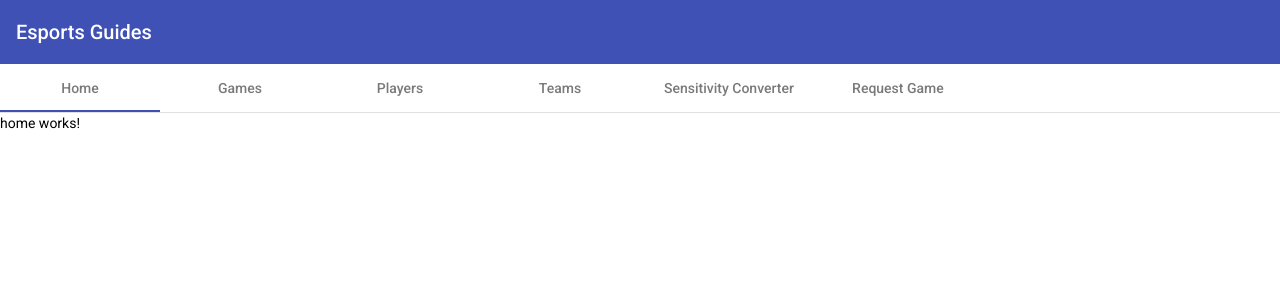
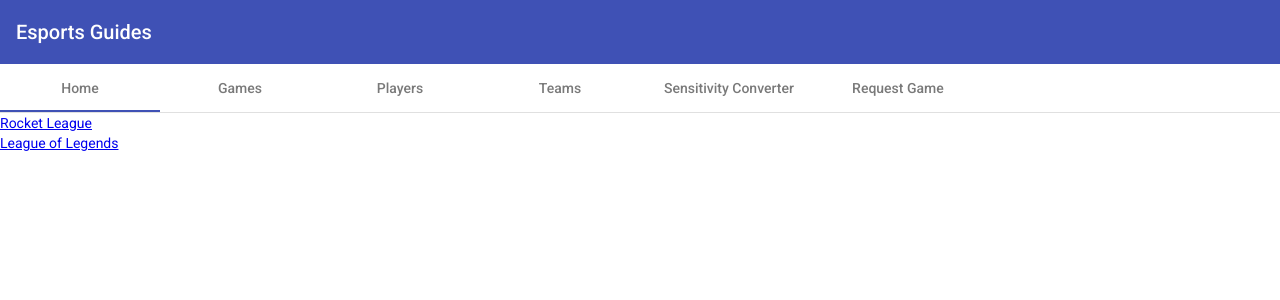
Before and after one commit to arod0719/esports-guides, an Angular app in the folder esports-guides/: page / in a window 1280 px wide. Shown: the top 300 px of the page. Built offline with nearby package versions, Linux system fonts and the light colour scheme.

Commit message:
Added Dynamic Routing for Games and Teams

```diff
--- a/esports-guides/src/app/app-routing.module.ts
+++ b/esports-guides/src/app/app-routing.module.ts
@@ -10,9 +10,9 @@ import { AddGameComponent } from './add-game/add-game.component';
 
 const routes: Routes = [
     {path: '', component: HomeComponent},
-    {path: 'game', component: GameComponent},
+    {path: 'game/:gameId', component: GameComponent},
     {path: 'player/:playerId', component: PlayerComponent},
-    {path: 'teams', component: TeamsComponent},
+    {path: 'team/:teamId', component: TeamsComponent},
     {path: 'convert', component: SenseConverterComponent},
     {path: 'request', component: AddGameComponent}
 ];
--- a/esports-guides/src/app/game/game.component.ts
+++ b/esports-guides/src/app/game/game.component.ts
@@ -1,5 +1,6 @@
 import { Component, OnInit } from '@angular/core';
-import { Player } from '../player/player.model';
+import { ActivatedRoute } from '@angular/router';
+import { Game, gameList } from '../game/game.model';
 
 @Component({
   selector: 'app-game',
@@ -8,23 +9,24 @@ import { Player } from '../player/player.model';
 })
 export class GameComponent implements OnInit {
 
-  players: Player[] = [
+  game: Game | undefined;
+
+
+  /*players: Player[] = [
     new Player("KarmaJuney", "Rocket League", "DePaul University", "Korsair", "Korsair", "HyperXCloud", "HP OMEN", "4.0"),
     new Player("Lovelace", "Rocket League", "DePaul University", "Korsair", "Korsair", "HyperXCloud", "HP OMEN", "7.0"),
     new Player("Vengeancex3", "Rocket League", "DePaul University", "Logitech", "Royal Kludge", "HyperXCloud", "HP OMEN", "5.0")
-  ];
+  ];*/
 
-  constructor() { }
+  constructor(
+    private route: ActivatedRoute,
+  ) { }
 
   ngOnInit(): void {
+    const routeParams = this.route.snapshot.paramMap;
+    const gameIdFromRoute = routeParams.get('gameId');
+
+    this.game = gameList.find(game => game.name === gameIdFromRoute);
   }
 
 }
-
-var players: Player[] = [
-  new Player("KarmaJuney", "Rocket League", "DePaul University", "Korsair", "Korsair", "HyperXCloud", "HP OMEN", "4.0"),
-  new Player("Lovelace", "Rocket League", "DePaul University", "Korsair", "Korsair", "HyperXCloud", "HP OMEN", "7.0"),
-  new Player("Vengeancex3", "Rocket League", "DePaul University", "Logitech", "Royal Kludge", "HyperXCloud", "HP OMEN", "5.0")
-];
-
-export { players }
--- /dev/null
+++ b/esports-guides/src/app/game/game.model.ts
@@ -0,0 +1,45 @@
+import { Team } from '../teams/team.model';
+import { Player } from '../player/player.model';
+export class Game {
+  name: string;
+  description: string;
+  teams: Team[];
+
+  constructor(name: string, description: string, teams: Team[]) {
+    this.name = name;
+    this.description = description;
+    this.teams = teams;
+  }
+}
+
+export var gameList: Game[] = [
+  new Game("Rocket League", "This is rocket league. I guess some people still play this competitively...",
+    [
+      new Team("DePaul University",
+        [
+          new Player("KarmaJuney", "Rocket League", "DePaul University", "Korsair", "Korsair", "HyperXCloud", "HP OMEN", "4.0"),
+          new Player("Lovelace", "Rocket League", "DePaul University", "Korsair", "Korsair", "HyperXCloud", "HP OMEN", "7.0"),
+          new Player("Vengeancex3", "Rocket League", "DePaul University", "Logitech", "Royal Kludge", "HyperXCloud", "HP OMEN", "5.0")
+        ],
+        "NA"),
+      new Team("Cloud9",
+        [
+          new Player("KarmaJuney", "Rocket League", "DePaul University", "Korsair", "Korsair", "HyperXCloud", "HP OMEN", "4.0"),
+          new Player("Lovelace", "Rocket League", "DePaul University", "Korsair", "Korsair", "HyperXCloud", "HP OMEN", "7.0"),
+          new Player("Vengeancex3", "Rocket League", "DePaul University", "Logitech", "Royal Kludge", "HyperXCloud", "HP OMEN", "5.0")
+        ],
+        "NA")
+    ]
+  ),
+  new Game("League of Legends", "The biggest esports game ever. Not that I know whats happening half the time...",
+    [
+      new Team("DePaul University",
+        [
+          new Player("KarmaJuney", "Rocket League", "DePaul University", "Korsair", "Korsair", "HyperXCloud", "HP OMEN", "4.0"),
+          new Player("Lovelace", "Rocket League", "DePaul University", "Korsair", "Korsair", "HyperXCloud", "HP OMEN", "7.0"),
+          new Player("Vengeancex3", "Rocket League", "DePaul University", "Logitech", "Royal Kludge", "HyperXCloud", "HP OMEN", "5.0")
+        ],
+        "NA")
+    ]
+  )
+];
--- a/esports-guides/src/app/home/home.component.html
+++ b/esports-guides/src/app/home/home.component.html
@@ -1 +1,5 @@
-<p>home works!</p>
+<div *ngFor="let game of games">
+  <a [title]="game.name" [routerLink]="['/game',game.name]">
+    {{game.name}}
+  </a>
+</div>
--- a/esports-guides/src/app/home/home.component.ts
+++ b/esports-guides/src/app/home/home.component.ts
@@ -1,4 +1,7 @@
 import { Component, OnInit } from '@angular/core';
+import { Game, gameList } from '../game/game.model';
+import { Team } from '../teams/team.model';
+import { Player } from '../player/player.model';
 
 @Component({
   selector: 'app-home',
@@ -6,10 +9,78 @@ import { Component, OnInit } from '@angular/core';
   styleUrls: ['./home.component.css']
 })
 export class HomeComponent implements OnInit {
+  games: Game[];
+  /*games: Game[] = [
+    new Game("Rocket League", "This is rocket league. I guess some people still play this competitively...",
+      [
+        new Team("DePaul University",
+          [
+            new Player("KarmaJuney", "Rocket League", "DePaul University", "Korsair", "Korsair", "HyperXCloud", "HP OMEN", "4.0"),
+            new Player("Lovelace", "Rocket League", "DePaul University", "Korsair", "Korsair", "HyperXCloud", "HP OMEN", "7.0"),
+            new Player("Vengeancex3", "Rocket League", "DePaul University", "Logitech", "Royal Kludge", "HyperXCloud", "HP OMEN", "5.0")
+          ],
+          "NA"),
+        new Team("Cloud9",
+          [
+            new Player("KarmaJuney", "Rocket League", "DePaul University", "Korsair", "Korsair", "HyperXCloud", "HP OMEN", "4.0"),
+            new Player("Lovelace", "Rocket League", "DePaul University", "Korsair", "Korsair", "HyperXCloud", "HP OMEN", "7.0"),
+            new Player("Vengeancex3", "Rocket League", "DePaul University", "Logitech", "Royal Kludge", "HyperXCloud", "HP OMEN", "5.0")
+          ],
+          "NA")
+      ]
+    ),
+    new Game("League of Legends", "The biggest esports game ever. Not that I know whats happening half the time...",
+      [
+        new Team("DePaul University",
+          [
+            new Player("KarmaJuney", "Rocket League", "DePaul University", "Korsair", "Korsair", "HyperXCloud", "HP OMEN", "4.0"),
+            new Player("Lovelace", "Rocket League", "DePaul University", "Korsair", "Korsair", "HyperXCloud", "HP OMEN", "7.0"),
+            new Player("Vengeancex3", "Rocket League", "DePaul University", "Logitech", "Royal Kludge", "HyperXCloud", "HP OMEN", "5.0")
+          ],
+          "NA")
+      ]
+    )
+  ];*/
 
-  constructor() { }
+  constructor() {
+    this.games = gameList;
+  }
 
   ngOnInit(): void {
   }
 
 }
+
+/*var games: Game[] = [
+  new Game("Rocket League", "This is rocket league. I guess some people still play this competitively...",
+    [
+      new Team("DePaul University",
+        [
+          new Player("KarmaJuney", "Rocket League", "DePaul University", "Korsair", "Korsair", "HyperXCloud", "HP OMEN", "4.0"),
+          new Player("Lovelace", "Rocket League", "DePaul University", "Korsair", "Korsair", "HyperXCloud", "HP OMEN", "7.0"),
+          new Player("Vengeancex3", "Rocket League", "DePaul University", "Logitech", "Royal Kludge", "HyperXCloud", "HP OMEN", "5.0")
+        ],
+        "NA"),
+      new Team("Cloud9",
+        [
+          new Player("KarmaJuney", "Rocket League", "DePaul University", "Korsair", "Korsair", "HyperXCloud", "HP OMEN", "4.0"),
+          new Player("Lovelace", "Rocket League", "DePaul University", "Korsair", "Korsair", "HyperXCloud", "HP OMEN", "7.0"),
+          new Player("Vengeancex3", "Rocket League", "DePaul University", "Logitech", "Royal Kludge", "HyperXCloud", "HP OMEN", "5.0")
+        ],
+        "NA")
+    ]
+  ),
+  new Game("League of Legends", "The biggest esports game ever. Not that I know whats happening half the time...",
+    [
+      new Team("DePaul University",
+        [
+          new Player("KarmaJuney", "Rocket League", "DePaul University", "Korsair", "Korsair", "HyperXCloud", "HP OMEN", "4.0"),
+          new Player("Lovelace", "Rocket League", "DePaul University", "Korsair", "Korsair", "HyperXCloud", "HP OMEN", "7.0"),
+          new Player("Vengeancex3", "Rocket League", "DePaul University", "Logitech", "Royal Kludge", "HyperXCloud", "HP OMEN", "5.0")
+        ],
+        "NA")
+    ]
+  )
+];
+
+export { games };*/
--- a/esports-guides/src/app/player/player.component.html
+++ b/esports-guides/src/app/player/player.component.html
@@ -3,8 +3,17 @@
 
   <mat-card class="player-card">
     <img mat-card-image src="https://tiermaker.com/images/avatars/karmajuney/karmajuney.jpg" alt="Who is this guy?" class="player-image" />
-    <mat-card-title style="font-weight:bold">{{player.game}}<br></mat-card-title>
-    <mat-card-title style="font-size:20px">{{player.team}}</mat-card-title>
+    <mat-card-title style="font-weight:bold">
+      <a [title]="player.game" [routerLink]="['/game',player.game]">
+        {{player.game}}
+      </a>
+      <br>
+    </mat-card-title>
+    <mat-card-title style="font-size:20px">
+      <a [title]="player.team" [routerLink]="['/team',player.team]">
+        {{player.team}}
+      </a>
+    </mat-card-title>
   </mat-card>
 
   <table class="mat-elevation-z8">
--- a/esports-guides/src/app/player/player.model.ts
+++ b/esports-guides/src/app/player/player.model.ts
@@ -22,3 +22,9 @@ export class Player {
     this.sensitivity = sensitivity;
   }
 }
+
+export var playerList: Player[] = [
+  new Player("KarmaJuney", "Rocket League", "DePaul University", "Korsair", "Korsair", "HyperXCloud", "HP OMEN", "4.0"),
+  new Player("Lovelace", "Rocket League", "DePaul University", "Korsair", "Korsair", "HyperXCloud", "HP OMEN", "7.0"),
+  new Player("Vengeancex3", "Rocket League", "DePaul University", "Logitech", "Royal Kludge", "HyperXCloud", "HP OMEN", "5.0")
+]
--- /dev/null
+++ b/esports-guides/src/app/teams/team.model.ts
@@ -0,0 +1,29 @@
+import { Player } from '../player/player.model';
+export class Team {
+  public name: string;
+  public players: Player[];
+  public region: string;
+
+  constructor(name: string, players: Player[], region: string) {
+    this.name = name;
+    this.players = players;
+    this.region = region;
+  }
+}
+
+export var teamList: Team[] = [
+  new Team("DePaul University",
+    [
+      new Player("KarmaJuney", "Rocket League", "DePaul University", "Korsair", "Korsair", "HyperXCloud", "HP OMEN", "4.0"),
+      new Player("Lovelace", "Rocket League", "DePaul University", "Korsair", "Korsair", "HyperXCloud", "HP OMEN", "7.0"),
+      new Player("Vengeancex3", "Rocket League", "DePaul University", "Logitech", "Royal Kludge", "HyperXCloud", "HP OMEN", "5.0")
+    ],
+    "NA"),
+  new Team("Cloud9",
+    [
+      new Player("KarmaJuney", "Rocket League", "DePaul University", "Korsair", "Korsair", "HyperXCloud", "HP OMEN", "4.0"),
+      new Player("Lovelace", "Rocket League", "DePaul University", "Korsair", "Korsair", "HyperXCloud", "HP OMEN", "7.0"),
+      new Player("Vengeancex3", "Rocket League", "DePaul University", "Logitech", "Royal Kludge", "HyperXCloud", "HP OMEN", "5.0")
+    ],
+    "NA")
+]
--- a/esports-guides/src/app/teams/teams.component.ts
+++ b/esports-guides/src/app/teams/teams.component.ts
@@ -1,5 +1,6 @@
 import { Component, OnInit } from '@angular/core';
-
+import { ActivatedRoute } from '@angular/router';
+import { Team, teamList } from '../teams/team.model';
 import { Player} from '../player/player.model';
 
 @Component({
@@ -9,14 +10,21 @@ import { Player} from '../player/player.model';
 })
 export class TeamsComponent implements OnInit {
 
+  team: Team | undefined;
   players: Player[];
 
-  constructor() {
+  constructor(
+    private route: ActivatedRoute,
+  ) {
     this.players = [new Player('Perkz', "LoL", "Cloud9", 'Razer DeathAdder', 'Corsair K95', 'Logitech G95',
                                 'Dell AW5125', '1000, 4, 25')];
   }
 
   ngOnInit(): void {
+    const routeParams = this.route.snapshot.paramMap;
+    const teamIdFromRoute = routeParams.get('teamId');
+
+    this.team = teamList.find(player => player.name === teamIdFromRoute);
   }
 
 }
```
Also changed, not shown: esports-guides/src/app/game/game.component.html (+9 -4 lines), esports-guides/src/app/player/player.component.ts (+5 -14 lines), esports-guides/src/app/teams/teams.component.html (+10 -18 lines).
